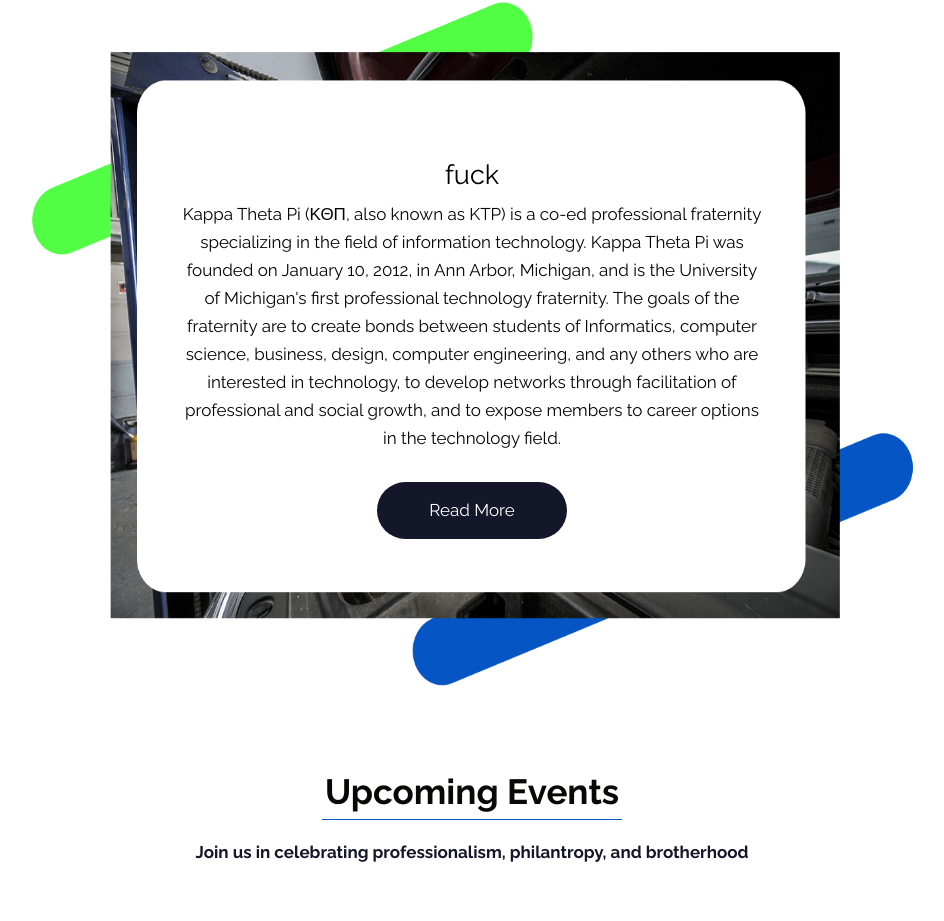
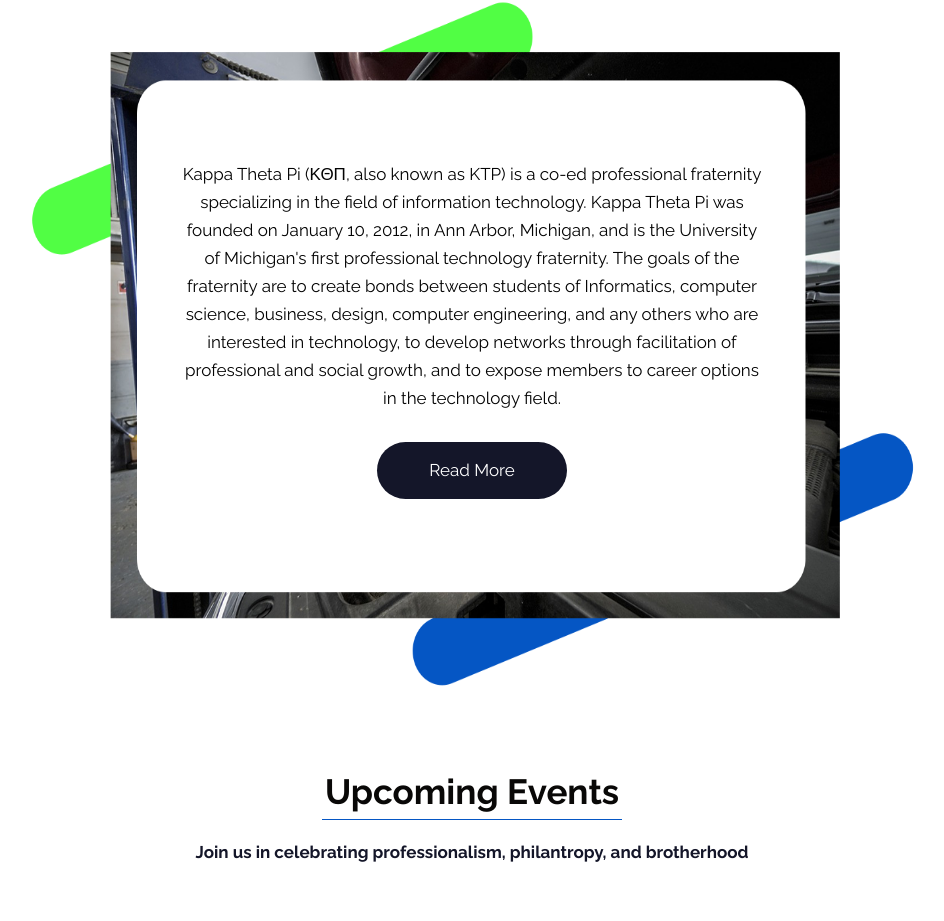
Before and after one commit to Kappa-Theta-Pi-Chi-Rho-Lambda/KTPSite, a website: page public/index.html in a window 1280 px wide. Shown: the part 1232-2153 px from the top of the page, without its empty margins (168-1112 px from the left). Drawn offline with nearby package versions, Linux system fonts and the light colour scheme.

Commit message:
get fuck out

```diff
--- a/public/index.html
+++ b/public/index.html
@@ -207,7 +207,7 @@
                   <div class="col-md-10 offset-md-1">
                      <div class="about_img">
                         <div class="about_box">
-                           <h3>fuck</h3>
+                           <!--<h3></h3>-->
                            <p>Kappa Theta Pi (ΚΘΠ, also known as KTP) is a co-ed professional fraternity specializing in the field of information technology. Kappa Theta Pi was founded on January 10, 2012, in Ann Arbor, Michigan, and is the University of Michigan's first professional technology fraternity. The goals of the fraternity are to create bonds between students of Informatics, computer science, business, design, computer engineering, and any others who are interested in technology, to develop networks through facilitation of professional and social growth, and to expose members to career options in the technology field.</p>
                            <a class="read_more">Read More</a>
                         </div>
```
